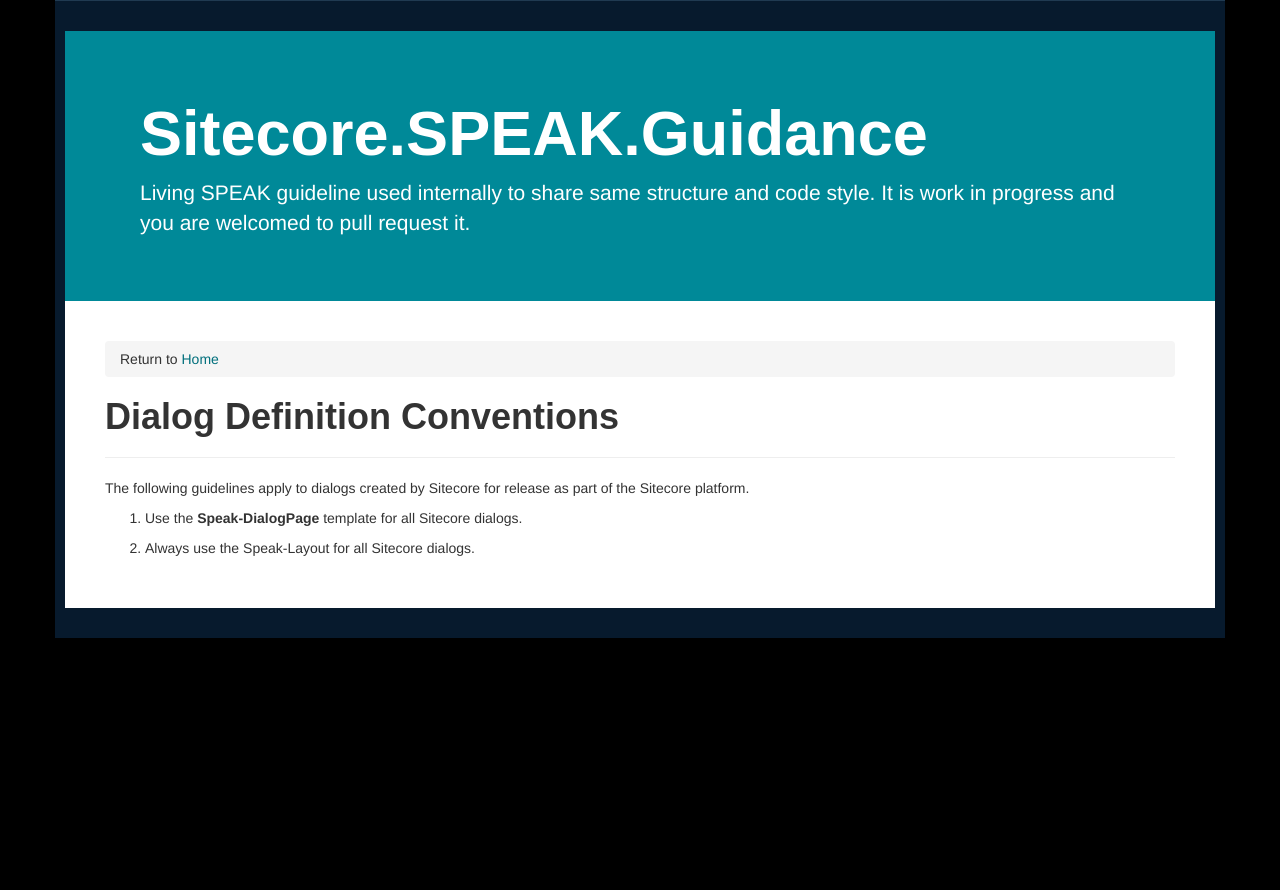
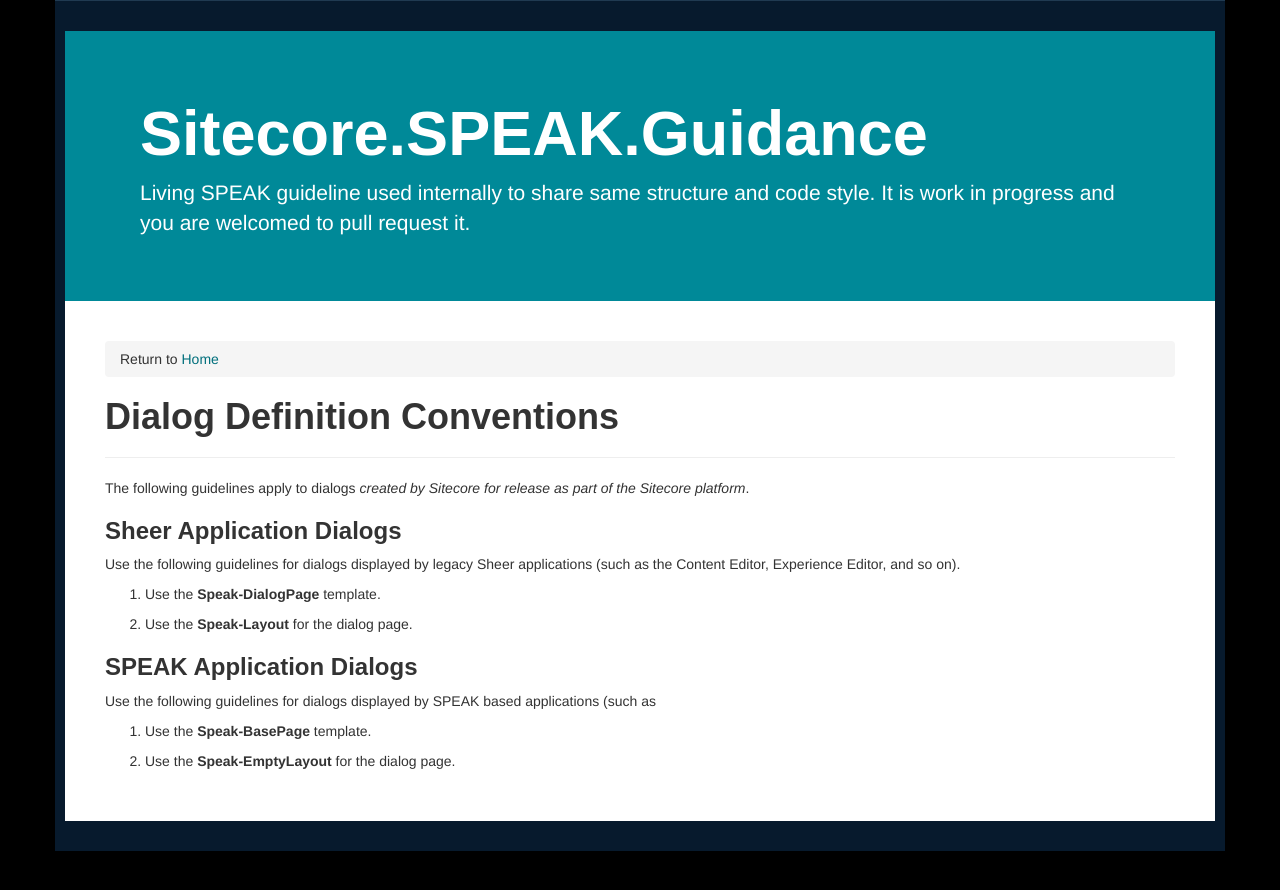
Before and after one commit to Sitecore-Community/Sitecore.Speak.Guidance, a Jekyll site: the page built from Application Development/Page Development/DialogDefinitionItems.md, in a window 1280 px wide. Shown: the top 890 px of the page. Built offline with Jekyll 4.4.1, drawn with Linux system fonts in a browser that asks for light colours; nearby versions of some CDN libraries; some web fonts are replaced.

Commit message:
Applied agreed changes to Dialog definition guidance
Guidance for dialogs raise from Sheer vs. SPEAK Apps.

```diff
--- a/Application Development/Page Development/DialogDefinitionItems.md
+++ b/Application Development/Page Development/DialogDefinitionItems.md
@@ -3,9 +3,20 @@
 title: Dialog Definition Conventions
 ---
 
-The following guidelines apply to dialogs created by Sitecore for release as part of the Sitecore platform.
+The following guidelines apply to dialogs *created by Sitecore for release as part of the Sitecore platform*.
 
+###Sheer Application Dialogs
 
-1. Use the **Speak-DialogPage** template for all Sitecore dialogs.
+Use the following guidelines for dialogs displayed by legacy Sheer applications (such as the Content Editor, Experience Editor, and so on).
 
-1. Always use the Speak-Layout for all Sitecore dialogs.
+1. Use the **Speak-DialogPage** template.
+
+1. Use the **Speak-Layout** for the dialog page.
+
+###SPEAK Application Dialogs
+
+Use the following guidelines for dialogs displayed by SPEAK based applications (such as
+
+1. Use the **Speak-BasePage** template.
+
+1. Use the **Speak-EmptyLayout** for the dialog page.
```
